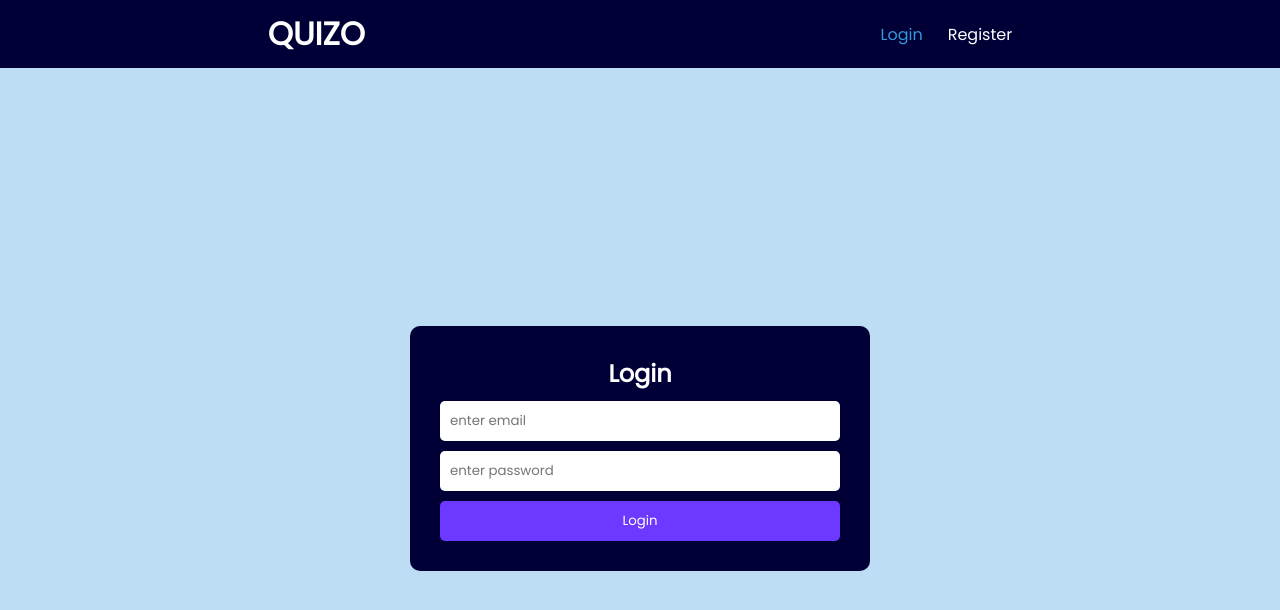
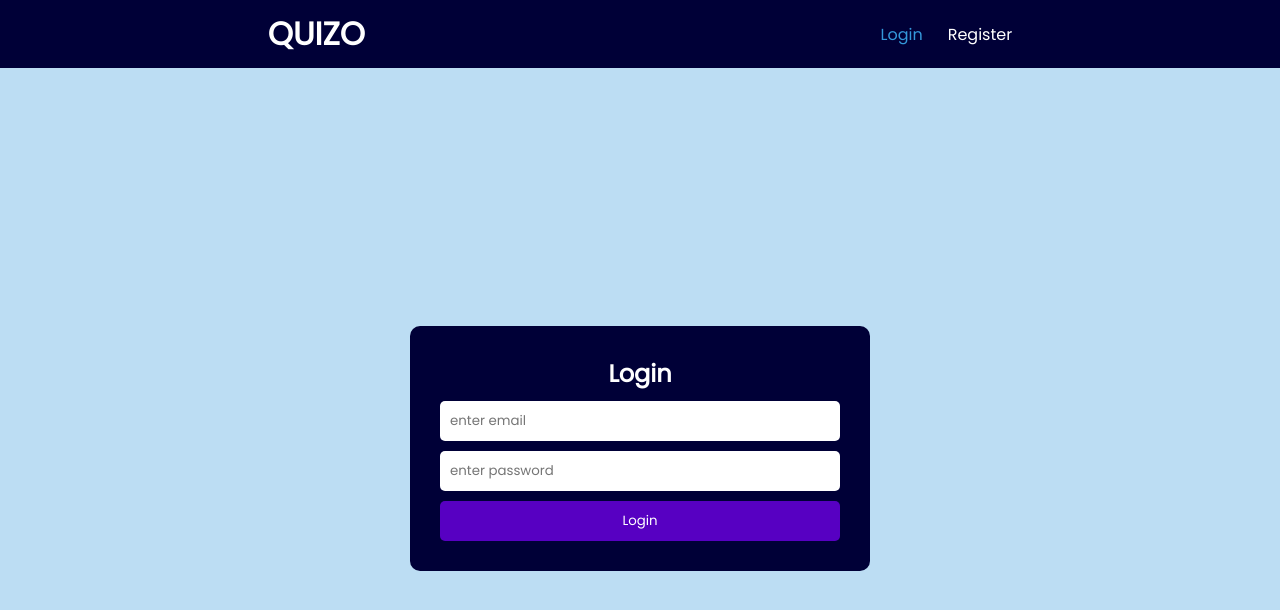
Before and after one commit to v4nessa44/triviadrivesya, a React (Vite) app in the folder client/: page /login in a window 1280 px wide. Shown: the top 610 px of the page. Built offline with nearby package versions, Linux system fonts and the light colour scheme.

Commit message:
buton color changed

```diff
--- a/client/src/App.css
+++ b/client/src/App.css
@@ -77,7 +77,7 @@ button {
   border-radius: 5px;
   border: none;
   cursor: pointer;
-  background-color: #6d38ff;
+  background-color: #5700c2;
   color: white;
 }
 button:hover {
@@ -99,7 +99,7 @@ button:hover {
 }
 .question h1,
 .score {
-  color: rgb(128, 31, 202);
+  color: rgb(0, 0, 55);
   font-size: 30px;
 }
 .correction {
```
